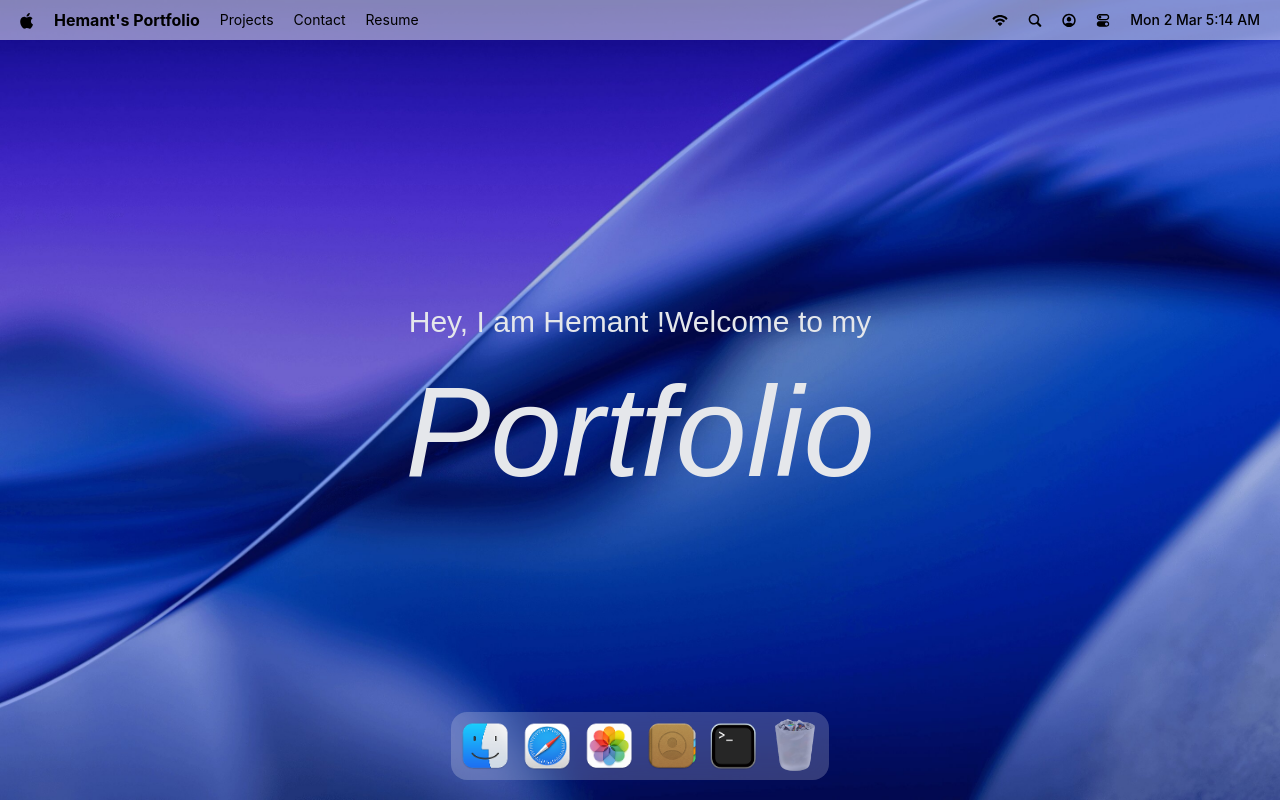
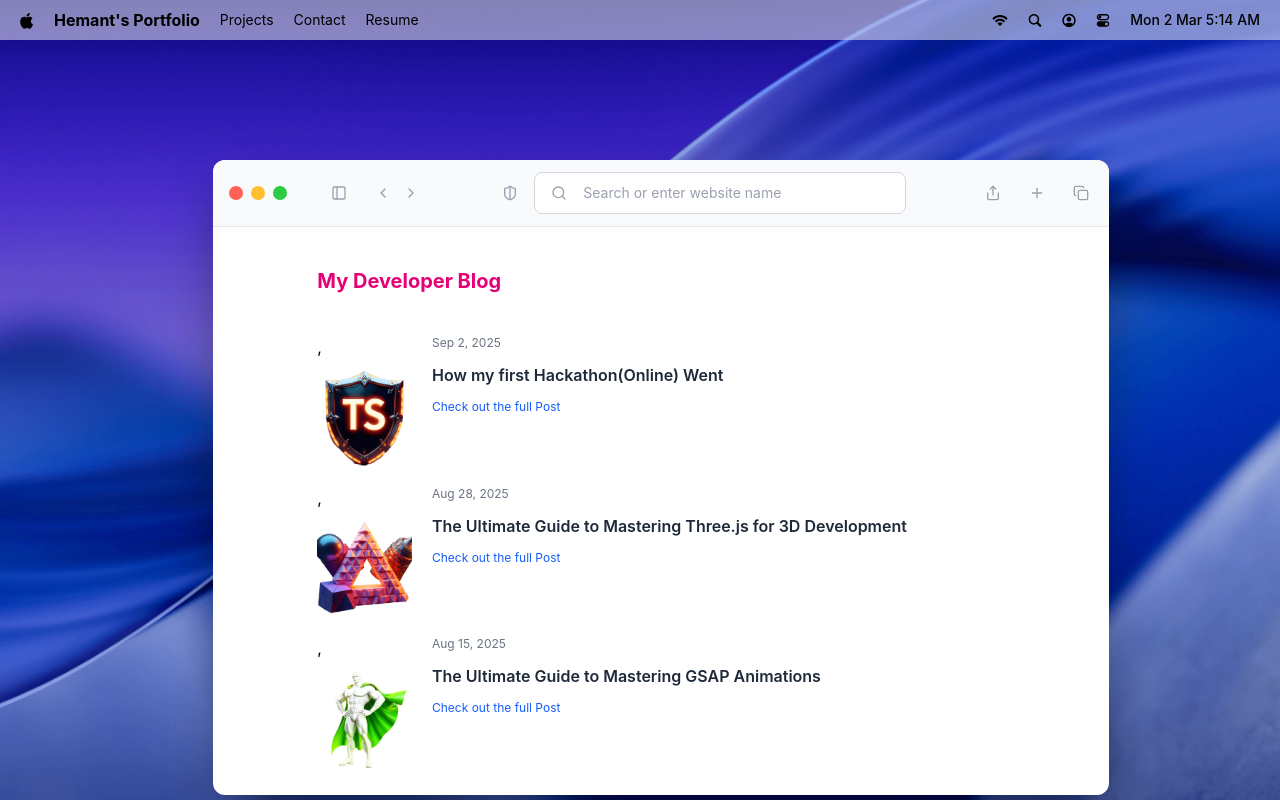
Before and after one commit to Hemantcods/Portfolio, a React (Vite) app: page / in a window 1280 px wide. Both pictures are taken after a click on the button 547 px from the left and 746 px from the top of the page. Built offline with nearby package versions, Linux system fonts and the light colour scheme; a web font is replaced by a local one.

Commit message:
implemented the safari window functionality

```diff
--- a/src/App.jsx
+++ b/src/App.jsx
@@ -2,7 +2,7 @@
 import { Navbar, Welcome,Dock } from '@components'
 import { Draggable } from 'gsap/Draggable'
 import gsap from 'gsap'
-import {Terminal} from '@windows'
+import {Terminal,Safari} from '@windows'
 gsap.registerPlugin(Draggable)
 const App = () => {
   return (
@@ -11,6 +11,7 @@
       <Welcome/>
       <Dock/>
       <Terminal/>
+      <Safari/>
     </main>
   )
 }
--- a/src/constants/index.js
+++ b/src/constants/index.js
@@ -79,23 +79,23 @@
     id: 1,
     date: "Sep 2, 2025",
     title:
-      "TypeScript Explained: What It Is, Why It Matters, and How to Master It",
+      "How my first Hackathon(Online) Went",
     image: "/images/blog1.png",
-    link: "https://jsmastery.com/blog/typescript-explained-what-it-is-why-it-matters-and-how-to-master-it",
+    link: "https://github.com/hemantcods",
   },
   {
     id: 2,
     date: "Aug 28, 2025",
     title: "The Ultimate Guide to Mastering Three.js for 3D Development",
     image: "/images/blog2.png",
-    link: "https://jsmastery.com/blog/the-ultimate-guide-to-mastering-three-js-for-3d-development",
+    link: "https://github.com/hemantcods",
   },
   {
     id: 3,
     date: "Aug 15, 2025",
     title: "The Ultimate Guide to Mastering GSAP Animations",
     image: "/images/blog3.png",
-    link: "https://jsmastery.com/blog/the-ultimate-guide-to-mastering-gsap-animations",
+    link: "https://github.com/hemantcods",
   },
 ];
 
--- /dev/null
+++ b/src/windows/Safari.jsx
@@ -0,0 +1,67 @@
+import React from "react";
+import { WindowControls } from "@components";
+import WindowWrapper from "@hoc/WindowWrapper";
+import {
+  ChevronLeft,
+  ChevronRight,
+  Copy,
+  PanelLeft,
+  Plus,
+  Search,
+  Share,
+  ShieldHalf,
+} from "lucide-react";
+import { blogPosts } from "@constants";
+
+const Safari = () => {
+  return (
+    <>
+      <div className="window-header">
+        <WindowControls target="safari" />
+        <PanelLeft className="ml-10 icon" />
+        <div className="flex items-center gap-1 ml-5">
+          <ChevronLeft className="icon" />
+          <ChevronRight className="icon" />
+        </div>
+        <div className="flex-1 flex-center gap-3">
+          <ShieldHalf className="icon" />
+          <div className="search">
+            <Search className="icon" />
+            <input
+              type="text"
+              placeholder="Search or enter website name"
+              className="flex-1"
+            />
+          </div>
+        </div>
+        <div className="flex items-center gap-5">
+            <Share className="icon"/>
+            <Plus className="icon"/>
+            <Copy className="icon"/>
+        </div>
+      </div>
+      <div className="blog">
+        <h2>
+            My Developer Blog
+        </h2>
+        <div className="space-y-8">
+            {blogPosts.map(({id,image,title,date,link})=>(
+                <div key={id} className="blog-post">
+                    <div className="col-span-2">
+                        ,<img src={image} alt={title} />
+                    </div>
+                    <div className="content">
+                        <p>{date}</p>
+                        <h3>{title}</h3>
+                        <a href={link} target="_blank" rel="noopener noreferrer">Check out the full Post</a>
+                    </div>
+                </div>
+            ))}
+        </div>
+      </div>
+
+    </>
+  );
+};
+const SafariWindow = WindowWrapper(Safari, "safari");
+export default SafariWindow;
--- a/src/windows/index.js
+++ b/src/windows/index.js
@@ -1,3 +1,4 @@
 import Terminal from "./Terminal.jsx";
+import Safari from './Safari.jsx';
 
-export {Terminal}
+export {Terminal,Safari }
```
